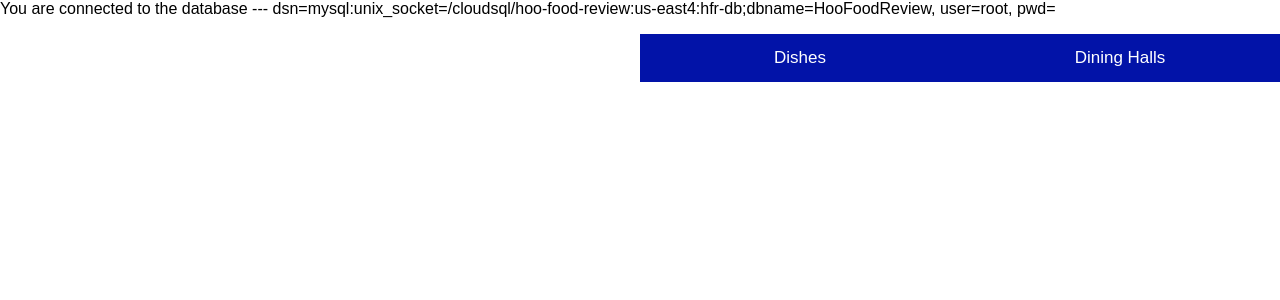
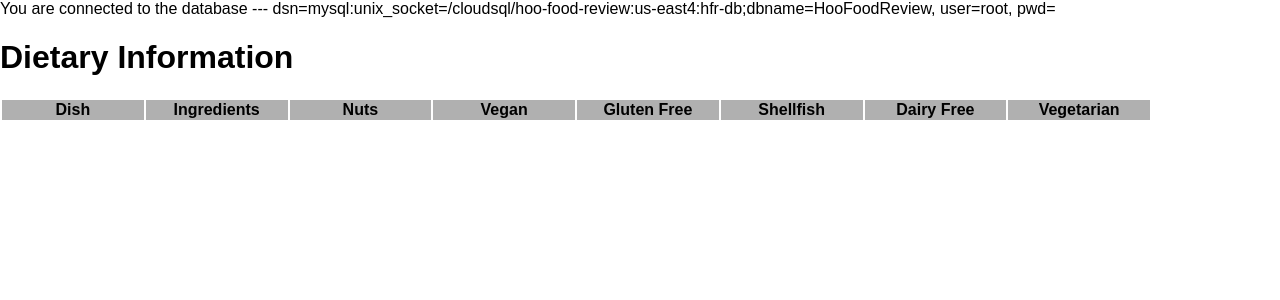
Before and after one commit to billbrink/HooFoodReview, a PHP site: page /ingredient_page.php?Ingredient_to_display=1 in a window 1280 px wide. Shown: the top 300 px of the page. Run offline with PHP 8.4, Linux system fonts and the light colour scheme; tables that the repository leaves empty or names only in its code hold one stand-in row (values such as "Sample post"); lists and menus that the app fills with data are empty.

Commit message:
Worked on Ingredients page

```diff
--- a/HooFoodReview_db.php
+++ b/HooFoodReview_db.php
@@ -157,4 +157,5 @@ function getIngredients($dish)
 
 }
 
+
 ?>
--- a/ingredient_page.php
+++ b/ingredient_page.php
@@ -1,5 +1,11 @@
 <?php
     require('connect-db.php');
+    require('HooFoodReview_db.php');
+
+    session_start();
+    //global $Ingredient_to_display;
+    $Ingredient_to_display = $_GET['Ingredient_to_display'];
+    $Ingredients = getIngredients($Ingredient_to_display);
 ?>
 
 <!DOCTYPE html>
@@ -18,10 +24,39 @@
 
 <!-- Tab stuff taken from https://www.w3schools.com/howto/howto_js_full_page_tabs.asp?msclkid=0750ebc7ae1311ec95c4ba22f2991121 -->
 
-<button class="tablink" onClick="location.href='diningHalls.php'" type="button">Dining Halls</button>
-<button class="tablink" onClick="location.href='dishes.php'" type="button">Dishes</button>
+
 
 
 <body>
+
+<h1>Dietary Information</h1>
+<!-- <div class="row justify-content-center">   -->
+<table class="w3-table w3-bordered w3-card-4" style="width:90%">
+  <thead>
+  <tr style="background-color:#B0B0B0">
+    <th width="10%">Dish</th>
+    <th width="10%">Ingredients</th>
+    <th width="10%">Nuts</th>
+    <th width="10%">Vegan</th>
+    <th width="10%">Gluten Free</th>
+    <th width="10%">Shellfish</th>
+    <th width="10%">Dairy Free</th>
+    <th width="10%">Vegetarian</th>
+  </tr>
+  </thead>
+  <?php foreach($Ingredients as $I): ?>
+    <tr>
+    <td><?php echo $I['Dish_Name']; ?></td>
+    <td><?php echo $I['Ingredient_Name']; ?></td>
+    <td><?php echo $I['Nuts']; ?></td>
+    <td><?php echo $I['Vegan']; ?></td>
+    <td><?php echo $I['Gluten_Free']; ?></td>
+    <td><?php echo $I['Shellfish']; ?></td>
+    <td><?php echo $I['Dairy_Free']; ?></td>
+    <td><?php echo $I['Vegetarian']; ?></td>
+  </tr>
+  <?php endforeach; ?>
+  </table>
+
 </body>
 </html>
```
Also changed, not shown: dishes.php (+8 -3 lines).
